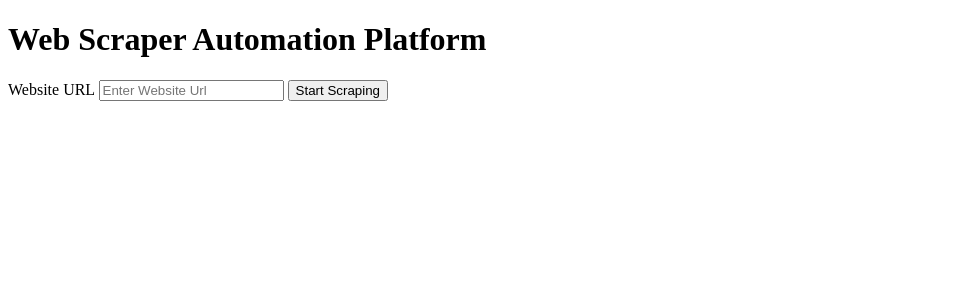
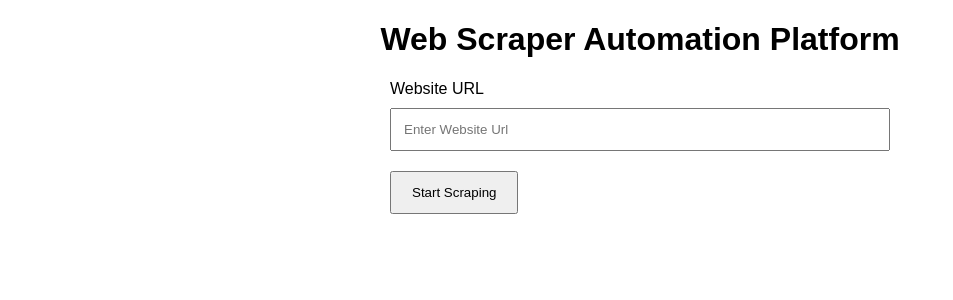
Before and after one commit to AtifCodes1/WebScraperAutomationAgent, a FastAPI app: page / in a window 1280 px wide. Shown: the top 300 px of the page, without its empty margins (0-953 px from the left). Run offline with FastAPI, Linux system fonts and the light colour scheme.

Commit message:
Add css styling

```diff
--- /dev/null
+++ b/app/static/style.css
@@ -0,0 +1,23 @@
+body{
+    font-family: Arial, Helvetica, sans-serif;
+    margin: 0%;
+    padding: 0%;
+}
+h1{
+    text-align: center;
+}
+form{
+    width: 500px;
+    margin: 20px auto;
+}
+input{
+    width: 100%;
+    padding: 12px;
+    margin-top: 10px;
+    box-sizing: border-box;
+}
+button{
+    margin-top: 20px;
+    padding: 12px 20px;
+    cursor: pointer;
+}
--- a/app/templates/index.html
+++ b/app/templates/index.html
@@ -4,16 +4,17 @@
     <meta charset="UTF-8">
     <meta name="viewport" content="width=device-width, initial-scale=1.0">
     <title>Web Scraper</title>
+    <link rel="stylesheet" href="/static/style.css">
 </head>
 <body>
     <h1>Web Scraper Automation Platform</h1>
     <form>
             <label for="url">Website URL</label>
             <input
-            type="text"
-            id="url"
-            name="url"
-            placeholder="Enter Website Url"
+                type="text"
+                id="url"
+                name="url"
+                placeholder="Enter Website Url"
             >
             <button type="submit">
                 Start Scraping
--- a/app/web/main.py
+++ b/app/web/main.py
@@ -2,6 +2,7 @@ from fastapi import FastAPI
 from fastapi.responses import HTMLResponse
 from fastapi.templating import Jinja2Templates
 from fastapi import Request
+from fastapi.staticfiles import StaticFiles
 templates = Jinja2Templates(directory="app/templates")
 app = FastAPI(
     title="Web Scraper Automation Platform",
@@ -15,3 +16,6 @@ def moggli(request : Request):
         name="index.html",
         context={"request" : request}
     )
+app.mount("/static",
+          StaticFiles(directory="app/static"),
+          name="static")
```
